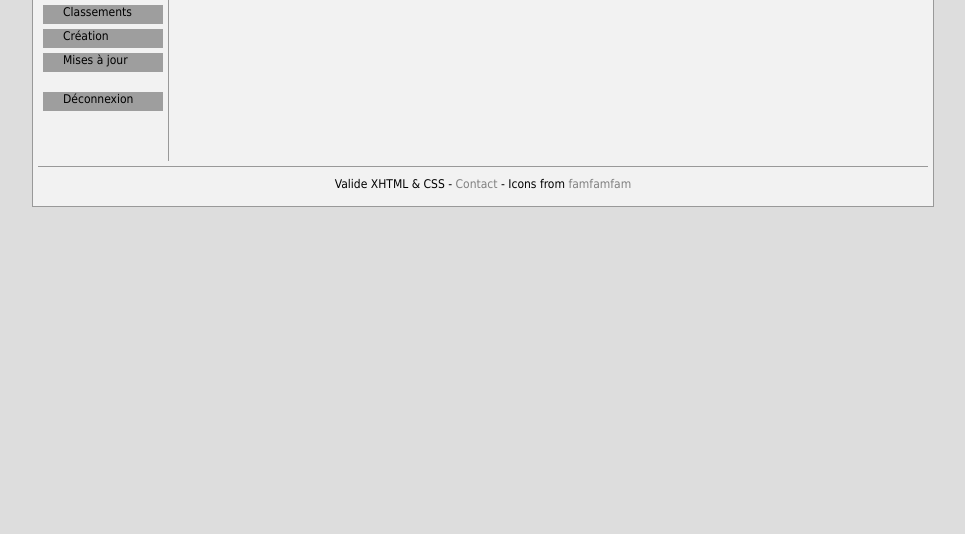
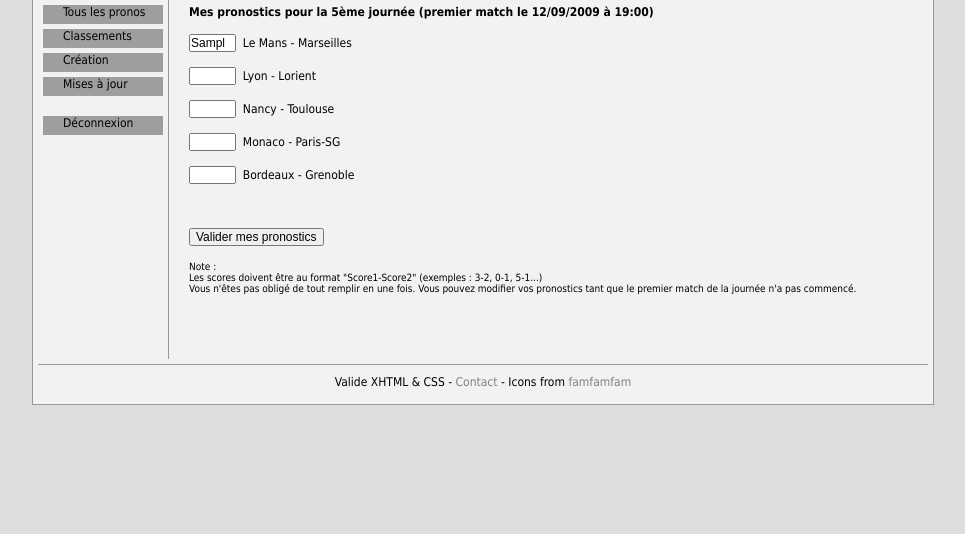
Before and after one commit to laurentnicolas01/pronofoot, a PHP site: page /site/?p=mypronos in a window 1280 px wide. Shown: the part 103-637 px from the top of the page, without its empty margins (157-1122 px from the left). Run offline with PHP 8.4, Linux system fonts and the light colour scheme; the visitor is signed in with stand-in values (Sample User, id 1); data comes from the database, SQL or seed files in the repository; tables that the repository leaves empty hold one stand-in row (values such as "Sample post"); grey boxes are pictures that could not be loaded.

Commit message:
- Améliorations diverses sur la page de pronostics - Ajout d'une pages qui affiche tous les pronos pour la journée en cours

```diff
--- a/site/includes/menu.php
+++ b/site/includes/menu.php
@@ -4,7 +4,8 @@
 		<li><a href="/pronofoot">Accueil</a></li>
 		<?php
 		if($_SESSION['is_connect']) { ?>
-			<li><a href="?p=pronos">Mes pronos</a></li>
+			<li><a href="?p=mypronos">Mes pronos</a></li>
+			<li><a href="?p=pronos">Tous les pronos</a></li>
 			<li><a href="?p=classements">Classements</a></li>
 
 				<?php
--- a/site/lib/prono.php
+++ b/site/lib/prono.php
@@ -39,3 +39,15 @@ function prono_get_score($idmatch, $idjoueur) {
 	$score = mysql_fetch_row(sql_query($sql));
 	return $score[0];
 }
+
+function prono_get_by_journee($idjournee) {
+	$sql = "SELECT p.score, j.pseudo, i.numero, m.equipe1, m.equipe2
+			FROM prono as p, `match` as m, joueur as j, journee as i
+			WHERE m.idjournee = '$idjournee'
+			AND i.id = '$idjournee'
+			AND p.idmatch = m.id
+			AND p.idjoueur = j.id
+			ORDER BY idjoueur;";
+
+	return sql_query($sql);
+}
--- a/site/lib/utils.php
+++ b/site/lib/utils.php
@@ -313,3 +313,16 @@ function session_connect($email, $password)
 	$_SESSION['is_connect'] = false;
 	return false;
 }
+
+
+/**
+ * Afficher un nombre au format 1er / 1ère / 3ème / 23ème...
+ * @param number: le nombre à afficher
+ * @param gender: f ou m, se rapporte quelque chose de féminin/masculin
+ */
+function display_number($number, $gender = 'f') {
+	if($number == 1)
+		return $gender == 'f' ? '1ère' : '1er';
+	else
+		return $number.'ème';
+}
--- a/site/pages/maj.php
+++ b/site/pages/maj.php
@@ -0,0 +1,5 @@
+<?php
+require_once('lib/journee.php');
+require_once('lib/match.php');
+require_once('lib/joueur.php');
+require_once('lib/prono.php');
--- /dev/null
+++ b/site/pages/mypronos.php
@@ -0,0 +1,79 @@
+<?php
+require_once('lib/journee.php');
+require_once('lib/match.php');
+require_once('lib/joueur.php');
+require_once('lib/prono.php');
+
+$futures_journees = journee_get_next($all = true);
+if(mysql_num_rows($futures_journees) > 1) {
+	echo '<p>Journée : ';
+	while($nextj = mysql_fetch_assoc($futures_journees))
+		echo '<strong><a href="?p=mypronos&amp;journee='.$nextj['id'].'">'.$nextj['numero'].'</a></strong> ';
+	echo '<br /><br />';
+}
+
+if(isset($_GET['journee'])) {
+	$idjournee = intval($_GET['journee']);
+	if(!journee_exists($idjournee))
+		echo '<span class="error">La journée demandée n\'existe pas</span>';
+	elseif(!journee_has_match($idjournee))
+		echo '<span class="error">Aucun match n\'est enregistré pour la journée demandée</span>';
+	else {
+		$journee = journee_get_by_id($idjournee);
+		echo '<p class="strong">Mes pronostics pour la '.display_number($journee['numero']).' journée (premier match le '.time_to_str($journee['date']).')</p>';
+	}
+}
+else {
+	$journee = mysql_fetch_assoc(journee_get_next());
+	$idjournee = $journee['id'];
+	if(!journee_has_match($idjournee))
+		echo '<span class="error">Aucun match n\'est enregistré pour la prochaine journée</span>';
+	else
+		echo '<p class="strong">Mes pronostics pour la '.display_number($journee['numero']).' journée (premier match le '.time_to_str($journee['date']).')</p>';
+}
+
+if(isset($_POST['submit_pronos'])) {
+	$display = array('error' => '', 'success' => '');
+	foreach($_POST as $key => $score) {
+		$name = explode('_',$key);
+		if($name[0] == 'match' && $score != '') {
+			if(valid_score($score)) {
+				if(prono_exists($name[1], $_SESSION['id']))
+					prono_update($name[1], $_SESSION['id'], $score);
+				else
+					prono_record($name[1], $_SESSION['id'], $score);
+
+				$display['success'] = '<span class="success">Les scores correctement écrits ont été enregistrés et/ou mis à jour !</span>';
+			}
+			else
+				$display['error'] = '<span class="error">Un ou plusieurs scores n\'ont pas été enregistrés car la syntaxe était incorrecte</span>';
+		}
+	}
+	echo $display['success'];
+	echo $display['error'];
+}
+
+
+
+$matchs = match_get_by_journee($idjournee);
+if(mysql_num_rows($matchs)) {
+?>
+<form method="post" action="<?php echo $_SERVER['REQUEST_URI']; ?>">
+	<?php
+	while($match = mysql_fetch_assoc($matchs)) {
+		$value = prono_exists($match['id'], $_SESSION['id']) ? prono_get_score($match['id'], $_SESSION['id']) : '';
+		echo '<p><input type="text" name="match_'.$match['id'].'" value="'.$value.'" size="4" />&nbsp;&nbsp;'.$match['equipe1'].' - '.$match['equipe2'].'</p>';
+	}
+	?>
+	<br />
+	<p>
+		<input type="submit" name="submit_pronos" id="submit_pronos" value="Valider mes pronostics" />
+	</p>
+</form>
+<p style="font-size:10px;">
+Note :<br />
+Les scores doivent être au format "Score1-Score2" (exemples : 3-2, 0-1, 5-1...)<br />
+Vous n'êtes pas obligé de tout remplir en une fois. Vous pouvez modifier vos pronostics tant que le premier match de la journée n'a pas commencé.
+</p>
+<?php
+}
```
Also changed, not shown: site/pages/pronos.php (+15 -71 lines).
